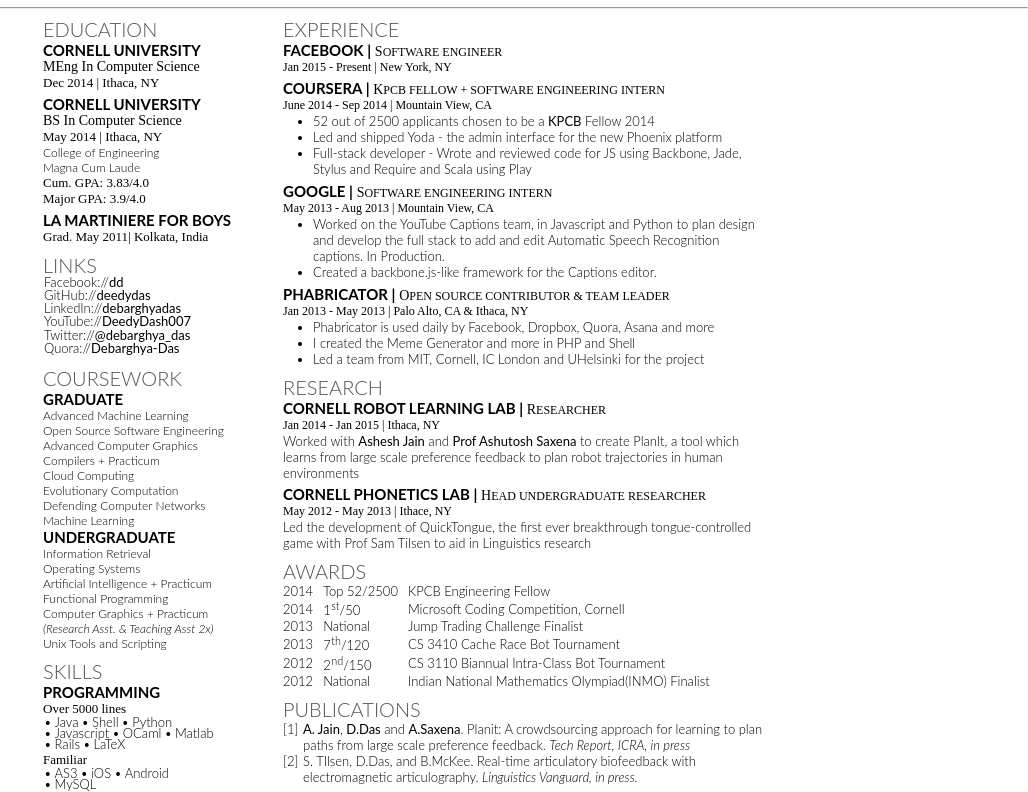
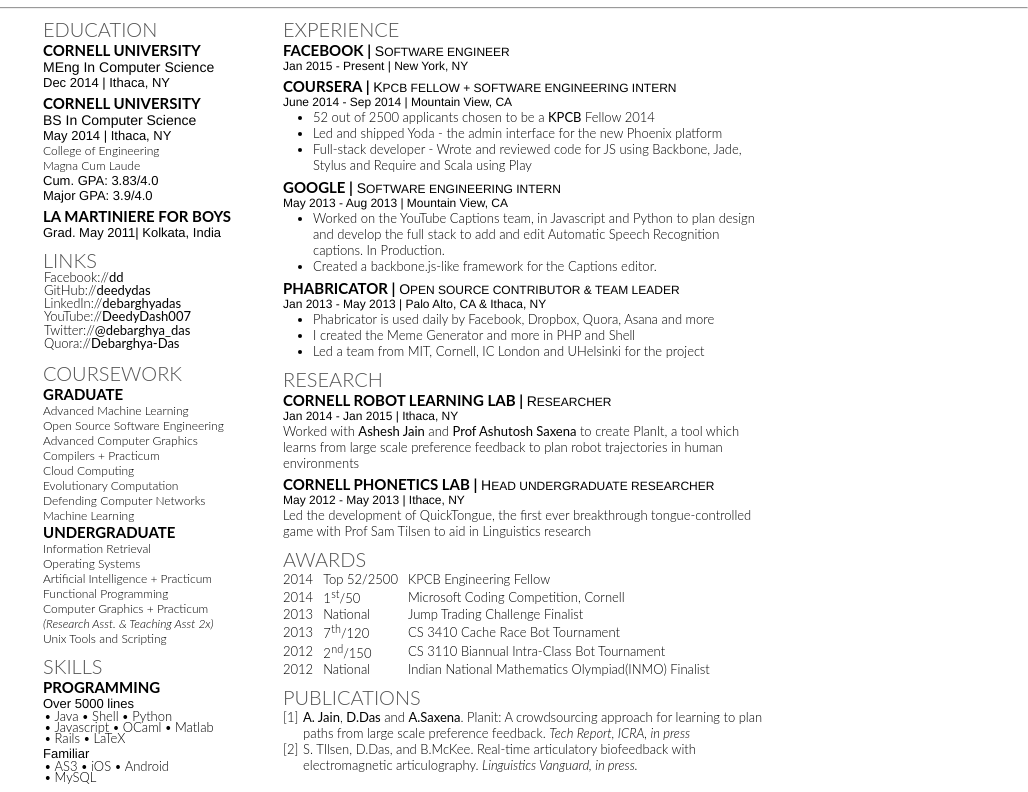
Before and after one commit to ankitsultana/jade-resume, a website: page index.html in a window 1280 px wide. Shown: the part 105-897 px from the top of the page, without its empty margins (252-1280 px from the left). Drawn offline with Linux system fonts and the light colour scheme.

Commit message:
add default font options

```diff
--- a/includes/sass/style.scss
+++ b/includes/sass/style.scss
@@ -7,7 +7,7 @@
 $text-size: 13px;
 
 $font-stack-one: 'Lato';
-$font-stack-two: 'Raleway';
+$font-stack-two: 'Raleway', 'Helvetica Neue';
 $container-width: 750px;
 
 * {
```
Also changed, not shown: includes/css/style.css, 1 other file.
